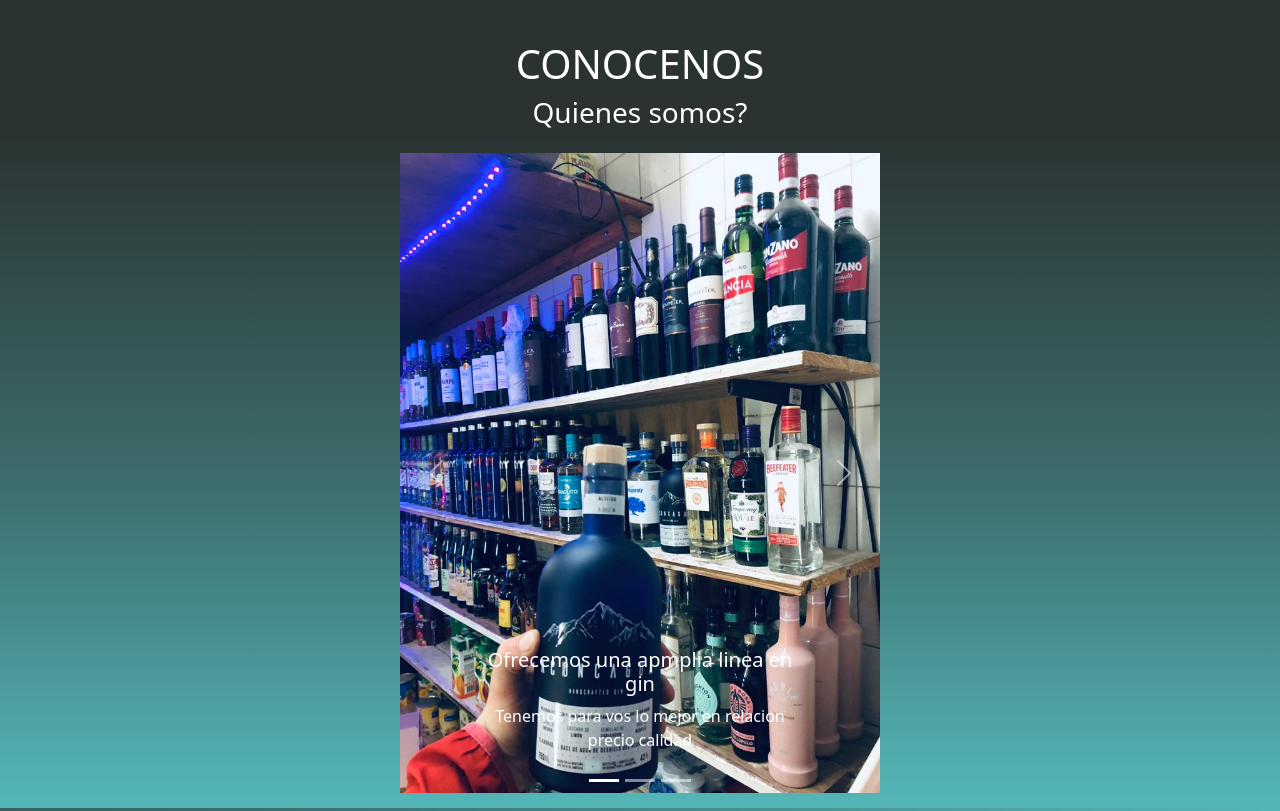
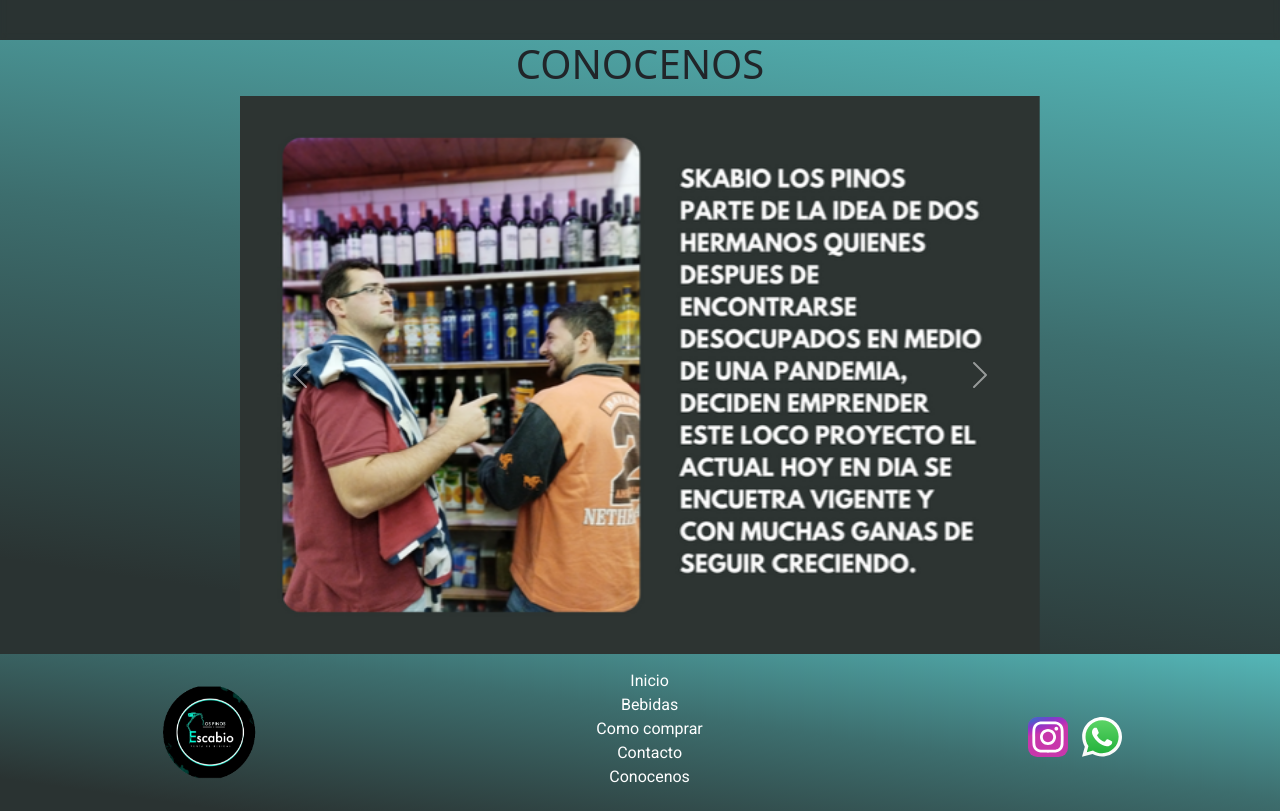
Before and after one commit to JereEtchetto/PP-49655-good, a website: page pages/conocenos.html in a window 1280 px wide. Shown: the part 760-1571 px from the top of the page. Drawn offline with nearby package versions, Linux system fonts and the light colour scheme; a web font is replaced by a local one.

Commit message:
nuevoRepo

```diff
--- a/pages/conocenos.html
+++ b/pages/conocenos.html
@@ -71,50 +71,34 @@
                     <h2>NOSOTROS LO LLEVAMOS</h2>
                 </div>
             </section>
-            <div class="containercarousel">
+            <section>
+                <div class="df-conocenos">
                     <h1>CONOCENOS</h1>
-                <h3>Quienes somos? </h3>
-                <div>
-                    <div id="carouselExampleCaptions" class="carousel slide">
-                        <div class="carousel-indicators">
-                        <button type="button" data-bs-target="#carouselExampleCaptions" data-bs-slide-to="0" class="active" aria-current="true" aria-label="Slide 1"></button>
-                        <button type="button" data-bs-target="#carouselExampleCaptions" data-bs-slide-to="1" aria-label="Slide 2"></button>
-                        <button type="button" data-bs-target="#carouselExampleCaptions" data-bs-slide-to="2" aria-label="Slide 3"></button>
-                        </div>
+                    <div class="df-carouse">
+                        <div id="carouselExampleFade" class="carousel slide carousel-fade">
                             <div class="carousel-inner">
                             <div class="carousel-item active">
-                            <img src="../images/imgAconcagua.jpg" class="d-block w-100" alt="fondoAconcagua">
-                            <div class="carousel-caption d-none d-md-block">
-                            <h5>Ofrecemos una apmplia linea en gin</h5>
-                            <p>Tenemos para vos lo mejor en relacion precio calidad</p>
+                                <img src="../images/primerFoto.png" class="d-block " alt="image1">
+                            </div>
+                            <div class="carousel-item">
+                                <img src="../images/imagen2.png" class="d-block " alt="image2">
+                            </div>
+                            <div class="carousel-item">
+                            <img src="../images/vinosCervezas.png" class="d-block " alt="image3">
                             </div>
                             </div>
-                        <div class="carousel-item">
-                            <img src="..." class="d-block w-100" alt="...">
-                            <div class="carousel-caption d-none d-md-block">
-                            <h5>Second slide label</h5>
-                            <p>Some representative placeholder content for the second slide.</p>
-                            </div>
-                        </div>
-                        <div class="carousel-item">
-                            <img src="..." class="d-block w-100" alt="...">
-                            <div class="carousel-caption d-none d-md-block">
-                            <h5>Third slide label</h5>
-                            <p>Some representative placeholder content for the third slide.</p>
-                            </div>
-                        </div>
-                        </div>
-                        <button class="carousel-control-prev" type="button" data-bs-target="#carouselExampleCaptions" data-bs-slide="prev">
+                            <button class="carousel-control-prev" type="button" data-bs-target="#carouselExampleFade" data-bs-slide="prev">
                             <span class="carousel-control-prev-icon" aria-hidden="true"></span>
                             <span class="visually-hidden">Previous</span>
                             </button>
-                        <button class="carousel-control-next" type="button" data-bs-target="#carouselExampleCaptions" data-bs-slide="next">
+                            <button class="carousel-control-next" type="button" data-bs-target="#carouselExampleFade" data-bs-slide="next">
                             <span class="carousel-control-next-icon" aria-hidden="true"></span>
                             <span class="visually-hidden">Next</span>
                             </button>
                         </div>
                     </div>
                 </div>
+            </section>
         </main>
         <!--PIE DE PAGINA Y ULTIMO BLOQUE DE NUESTRO SITIO-->
         <footer class="bg-footer"> <!--Bg es background-->
--- a/sass/Style.scss
+++ b/sass/Style.scss
@@ -115,6 +115,18 @@
     }
 }
 /*-----------------------------------*/
+/*=======ESTILO RESPONSIVE: CONOCENOS*/
+@media(max-width:720px){
+    .carousel-item{
+        .d-block{
+            background-size: cover !important;
+        }
+    }
+}
+
+
+
+/*=====================================*/
 /*=================INICIO ESTILOS FOOTER:SIST RESPONSIVO==================*/
 @media (max-width:768px){
     .logoFooter img{
--- a/sass/conocenos/_estiloConocenos.scss
+++ b/sass/conocenos/_estiloConocenos.scss
@@ -1,20 +1,15 @@
-.containercarousel{
+.df-conocenos{
     display: flex;
     justify-content: center;
     align-items: center;
     flex-direction: column;
-    background:linear-gradient(0deg, rgba(84,181,182,1) 1%, rgba(61,110,110,1) 42%, rgba(42,51,50,1) 88%);
-    h1{
-        color: white;
-    }
-    h3{
-        color: white;
-    }
-    #carouselExampleCaptions{
-        .carousel-item img{
-            height: 80vh;
-            width: 100%;
-            margin: 15px 0 ;
+    background:linear-gradient(188deg, rgba(84,181,182,1) 1%, rgba(61,110,110,1) 42%, rgba(42,51,50,1) 88%);;
+    .df-carouse{
+        width: 100vh;
+        .carousel-item{
+            .d-block{
+                width: 100% !important;
+            }
         }
     }
 }
```
Also changed, not shown: css/Style.css, images/conocenosPag.jpg (added), images/imagen2.png (added), images/primerFoto.png (added), images/vinosCervezas.png (added), 1 other file. Lines whose indentation alone changed are shown as unchanged.
